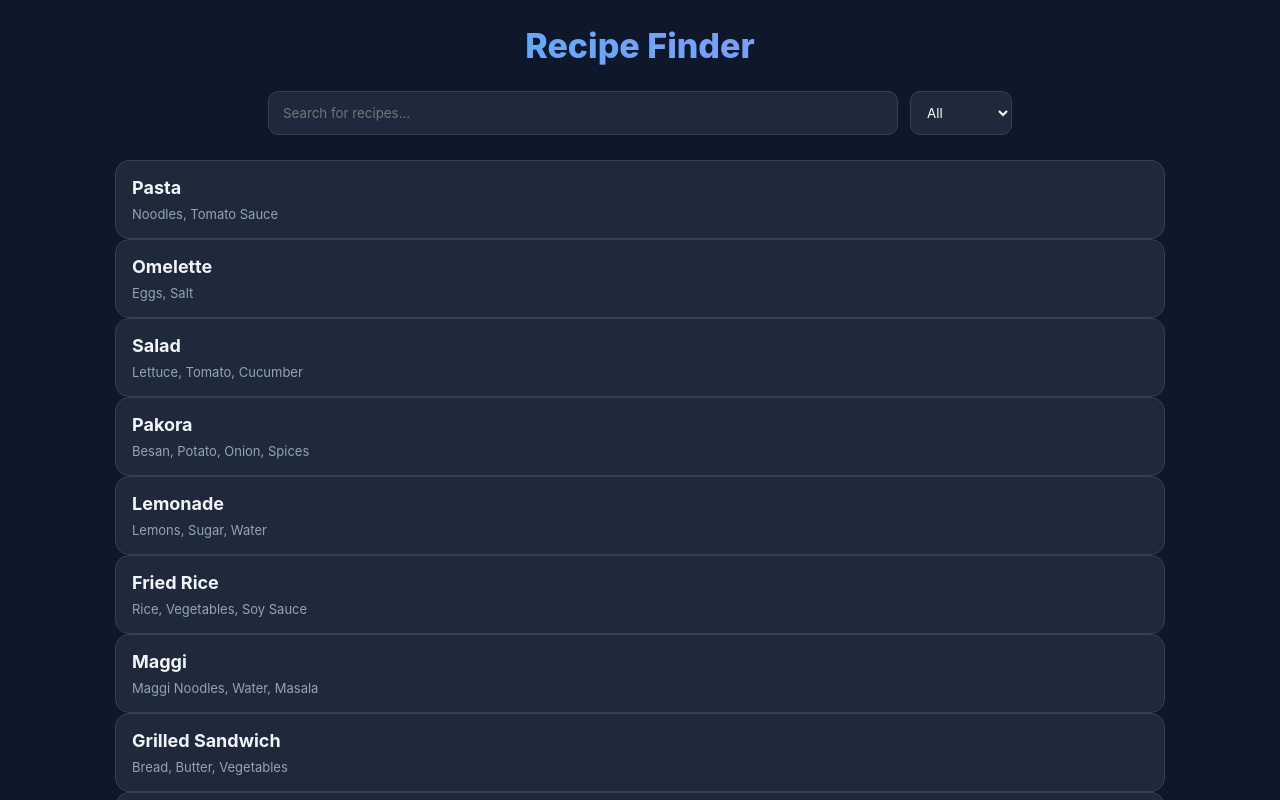
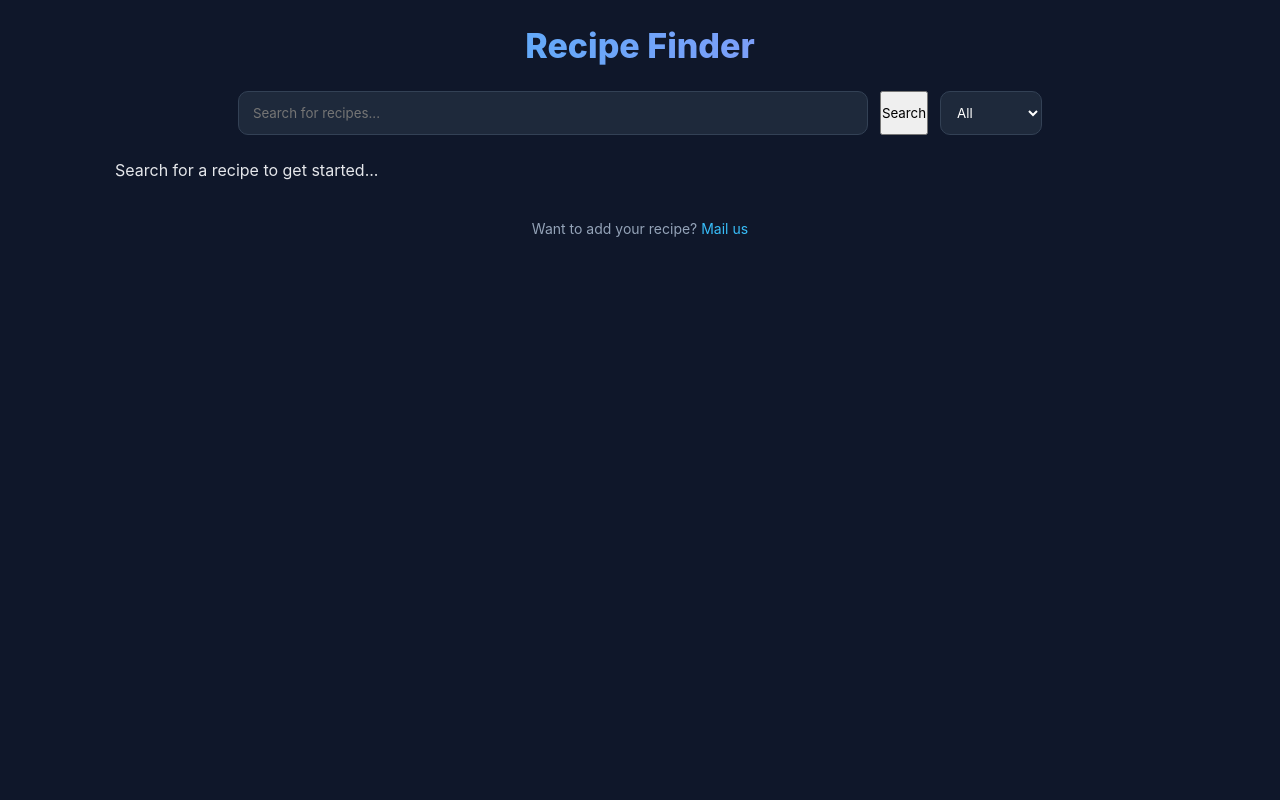
Before and after one commit to Vanshahlawat5126/recipe-finder, a React (Vite) app: page / in a window 1280 px wide. Shown: the top 800 px of the page. Built offline with nearby package versions, Linux system fonts and the light colour scheme.

Commit message:
add TheMealDB API integration

```diff
--- a/src/App.jsx
+++ b/src/App.jsx
@@ -3,39 +3,71 @@ import "./App.css";
 
 import RecipeList from "./components/RecipeList";
 import SearchBar from "./components/SearchBar";
-import recipesData from "./data/recipes";
 import RecipeDetail from "./components/RecipeDetail";
 import Modal from "./components/Modal";
 
 function App() {
-  // single source of truth
   const [searchQuery, setSearchQuery] = useState("");
   const [filter, setFilter] = useState("all");
+  const [recipes, setRecipes] = useState([]);
+  const [loading, setLoading] = useState(false);
+  const [error, setError] = useState("");
+  const [selectedRecipe, setSelectedRecipe] = useState(null);
+  const [searched, setSearched] = useState(false);
 
- const query = searchQuery.toLowerCase();
+  async function fetchRecipes(query) {
+    if (!query.trim()) return;
+    setLoading(true);
+    setError("");
+    setSearched(true);
 
-const filteredRecipes = recipesData.filter((recipe) => {
-  const nameMatch = recipe.name.toLowerCase().includes(query);
+    try {
+      const res = await fetch(
+        `https://www.themealdb.com/api/json/v1/1/search.php?s=${query}`
+      );
+      const data = await res.json();
 
-  const ingredientMatch = recipe.ingredients.some((ing) =>
-    ing.name.toLowerCase().includes(query)
-  );
+      if (data.meals) {
+        // convert API format to match your existing recipe structure
+        const converted = data.meals.map((meal) => ({
+          id: meal.idMeal,
+          name: meal.strMeal,
+          image: meal.strMealThumb,
+          category: meal.strCategory,
+          area: meal.strArea,
+          diet: [meal.strCategory.toLowerCase()],
+          ingredients: Object.keys(meal)
+            .filter((k) => k.startsWith("strIngredient") && meal[k])
+            .map((k) => ({ name: meal[k] })),
+          instructions: meal.strInstructions,
+          youtube: meal.strYoutube,
+        }));
+        setRecipes(converted);
+      } else {
+        setRecipes([]);
+        setError("No recipes found. Try another search.");
+      }
+    } catch (err) {
+      setError("Something went wrong. Please try again.");
+    }
 
-  const matchesSearch = nameMatch || ingredientMatch;
+    setLoading(false);
+  }
 
+  // filter on top of API results
+  const filteredRecipes = recipes.filter((recipe) => {
     const matchesFilter =
       filter === "all" ? true : recipe.diet.includes(filter);
-
-  return matchesSearch && matchesFilter;
+    return matchesFilter;
   });
 
-  // search
   function handleSearchChange(event) {
-    setSearchQuery(event.target.value.toLowerCase());
+    setSearchQuery(event.target.value);
   }
 
-  // detail modal
-  const [selectedRecipe, setSelectedRecipe] = useState(null);
+  function handleSearchSubmit() {
+    fetchRecipes(searchQuery);
+  }
 
   return (
     <div className="App">
@@ -43,28 +75,36 @@ const filteredRecipes = recipesData.filter((recipe) => {
         <h1 className="WebName">Recipe Finder</h1>
       </div>
 
-      {/* SEARCH */}
-      <SearchBar onChange={handleSearchChange} setFilter={setFilter} />
+      <SearchBar
+        onChange={handleSearchChange}
+        setFilter={setFilter}
+        onSearch={handleSearchSubmit}
+      />
 
-      {/* LIST */}
-      {filteredRecipes.length === 0 ? (
-        <div className="empty-state">
-          No recipes found 😢
-        </div>
-      ) : (
+      {loading && <p className="status">Searching...</p>}
+      {error && <p className="status error">{error}</p>}
+
+      {!searched && !loading && (
+        <p className="status">Search for a recipe to get started...</p>
+      )}
+
+      {searched && !loading && filteredRecipes.length === 0 && !error && (
+        <div className="empty-state">No recipes found 😢</div>
+      )}
+
+      {filteredRecipes.length > 0 && (
         <RecipeList
           recipes={filteredRecipes}
           onSelect={setSelectedRecipe}
         />
       )}
-      {/* Recipe card*/}
+
       {selectedRecipe && (
         <Modal onClose={() => setSelectedRecipe(null)}>
           <RecipeDetail recipe={selectedRecipe} />
         </Modal>
       )}
 
-      {/* SUBMIT PROMPT */}
       <p className="submitPrompt">
         Want to add your recipe?{" "}
         <a href="mailto:vansh27052007@gmail.com">Mail us</a>
--- a/src/components/SearchBar.jsx
+++ b/src/components/SearchBar.jsx
@@ -1,12 +1,18 @@
-const SearchBar = ({ onChange, setFilter }) => {
+const SearchBar = ({ onChange, setFilter, onSearch }) => {
+  function handleKeyDown(e) {
+    if (e.key === "Enter") onSearch();
+  }
+
   return (
     <div className="search-bar">
-
       <input
         type="text"
         placeholder="Search for recipes..."
         onChange={onChange}
+        onKeyDown={handleKeyDown}
       />
+
+      <button onClick={onSearch}>Search</button>
 
       <select onChange={(e) => setFilter(e.target.value)}>
         <option value="all">All</option>
@@ -14,7 +20,6 @@ const SearchBar = ({ onChange, setFilter }) => {
         <option value="non-veg">Non-Veg</option>
         <option value="vegan">Vegan</option>
       </select>
-
     </div>
   );
 };
```
Lines whose indentation alone changed are shown as unchanged.
